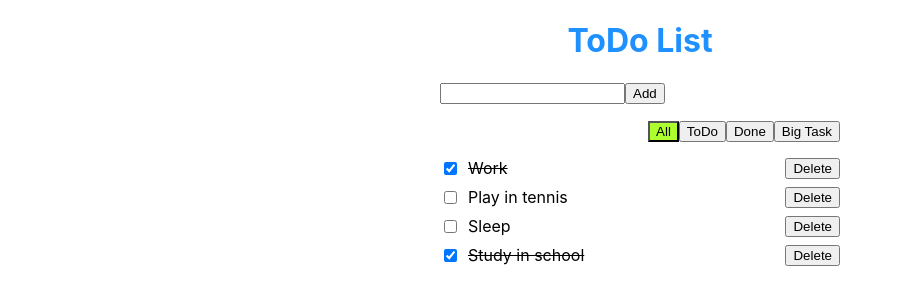
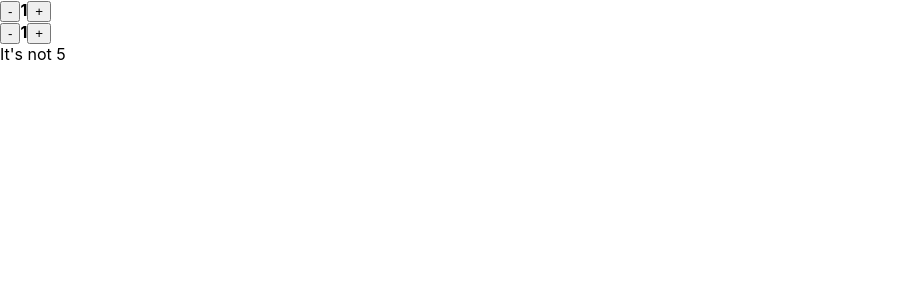
Before and after one commit to kudriashova-ag/react-app-421, a React (Create React App) app: page / in a window 1280 px wide. Shown: the top 304 px of the page, without its empty margins (0-903 px from the left). Built offline with nearby package versions, Linux system fonts and the light colour scheme.

Commit message:
Reducer, React.memo, useMemo, useCallback

```diff
--- a/src/App.jsx
+++ b/src/App.jsx
@@ -1,11 +1,13 @@
 import "./App.css";
+import Counters from "./components/counters/Counters";
 import Example from "./components/example/Example";
 import ToDoList from "./components/todo/ToDoList";
 function App() {
   return (
     <>
-      <ToDoList />
+      {/* <ToDoList /> */}
       {/* <Example /> */}
+      <Counters />
     </>
   );
 }
--- /dev/null
+++ b/src/components/counters/Count.jsx
@@ -0,0 +1,13 @@
+import React, { memo } from "react";
+
+const render = {
+  count1: 0,
+  count2: 0,
+};
+const Count = ({ value, id, foo}) => {
+  console.log(`Counter ${id} render: ${++render[`count${id}`]}`);
+
+  return <strong>{value}</strong>;
+};
+
+export default memo(Count);
--- /dev/null
+++ b/src/components/counters/Counters.jsx
@@ -0,0 +1,34 @@
+import React, { useCallback, useState } from 'react';
+import Count from './Count';
+import IsFive from './IsFive';
+
+let count = 0;
+
+const Counters = () => {
+    console.log(`Counters render: ${++count}`);
+
+    const [count1, setCount1] = useState(1);
+    const [count2, setCount2] = useState(1);
+
+    const foo = useCallback( () => {}, []);
+
+
+    return (
+      <div>
+        <div>
+          <button onClick={() => setCount1(count1 - 1)}>-</button>
+          <Count value={count1} id={1} foo={foo} />
+          <button onClick={() => setCount1(count1 + 1)}>+</button>
+        </div>
+
+        <div>
+          <button onClick={() => setCount2(count2 - 1)}>-</button>
+          <Count value={count2} id={2} foo={foo} />
+          <button onClick={() => setCount2(count2 + 1)}>+</button>
+          <IsFive value={count2} />
+        </div>
+      </div>
+    );
+}
+
+export default Counters;
--- /dev/null
+++ b/src/components/counters/IsFive.jsx
@@ -0,0 +1,23 @@
+import React, { memo, useMemo } from 'react';
+
+let count = 0;
+const IsFive = ({ value }) => {
+    console.log(`IsFive render: ${++count}`);
+
+    const getResult = () => {
+        let i = 0;
+        while (i < 1000000000) { i++; }
+        return value === 5 ? <span>It's 5</span> : <span>It's not 5</span>;
+    }
+
+    const result = useMemo(getResult, [value]);
+
+
+    return <div>{result}</div>;
+}
+
+export default memo(IsFive, (prevProps, nextProps) => {
+    // false - render
+    // console.log(prevProps, nextProps);
+    return nextProps.value !== 5 && prevProps.value !== 5;
+});
--- a/src/components/todo/ToDoList.jsx
+++ b/src/components/todo/ToDoList.jsx
@@ -1,8 +1,9 @@
-import React, { useEffect, useState } from "react";
+import React, { useEffect, useReducer, useState } from "react";
 import ToDoAdd from "./ToDoAdd";
 import ToDoFilter from "./ToDoFilter";
 import ToDoItem from "./ToDoItem";
 import list from "./data";
+import { toDoReducer } from "./toDoReducer";
 // import test from  "../../images/1.png";
 
 const filterMap = {
@@ -13,12 +14,16 @@ const filterMap = {
 };
 
 const ToDoList = () => {
-  const [tasks, setTasks] = useState(list);
+  const [tasks, dispatch] = useReducer(toDoReducer, list);
+
   const [filter, setFilter] = useState("All");
 
   useEffect(() => {
     const data = localStorage.getItem("tasks");
-    setTasks(data ? JSON.parse(data) : list);
+    dispatch({
+      type: "SET_TASKS",
+      payload: data ? JSON.parse(data) : list
+    });
     const filterData = localStorage.getItem("filter");
     setFilter(filterData ? filterData : "All");
   }, []);
@@ -32,35 +37,34 @@ const ToDoList = () => {
   }, [filter]);
 
   const addTask = (title) => {
-    setTasks([
-      ...tasks,
-      { id: new Date().getTime(), title: title, done: false },
-    ]);
+    dispatch({
+      type: "ADD_TASK",
+      payload: title,
+    });
   };
 
   const deleteTask = (id) => {
-    const newTasks = tasks.filter((item) => item.id !== id);
-    setTasks(newTasks);
+    dispatch({
+      type: "REMOVE_TASK",
+      payload: id,
+    });
   };
 
   const changeDone = (id) => {
-    const newTasks = tasks.map((task) => {
-      if (task.id === id) {
-        return { ...task, done: !task.done };
-      }
-      return task;
+    dispatch({
+      type: "CHANGE_DONE",
+      payload: id,
     });
-    setTasks(newTasks);
   };
 
   const changeTitle = (id, title) => {
-    const newTasks = tasks.map((task) => {
-      if (task.id === id) {
-        return { ...task, title: title }; // зміна назви
-      }
-      return task;
+    dispatch({
+      type: "CHANGE_TITLE",
+      payload: {
+        id,
+        title,
+      },
     });
-    setTasks(newTasks);
   };
 
   return (
--- /dev/null
+++ b/src/components/todo/toDoReducer.js
@@ -0,0 +1,22 @@
+export const toDoReducer = (state, action) => {
+    switch (action.type) {
+        case "ADD_TASK":
+            return [...state, { id: new Date().getTime(), title: action.payload, done: false }];
+
+        case "REMOVE_TASK":
+            return state.filter((item) => item.id !== action.payload);
+
+        case "CHANGE_DONE":
+            return state.map((item) => item.id === action.payload ? { ...item, done: !item.done } : item);
+
+        case "CHANGE_TITLE":
+            return state.map((item) => item.id === action.payload.id ? { ...item, title: action.payload.title } : item);
+
+        case "SET_TASKS":
+            return action.payload;
+
+        default:
+            return state;
+    }
+
+}
```
